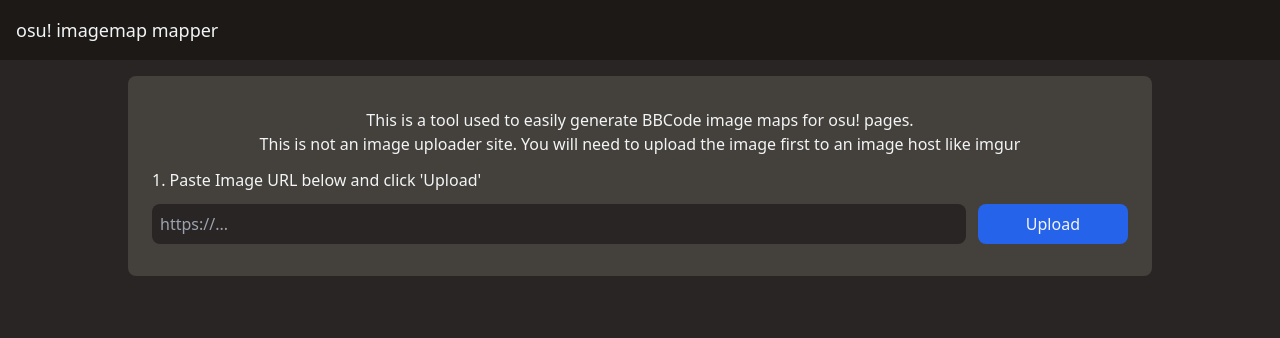
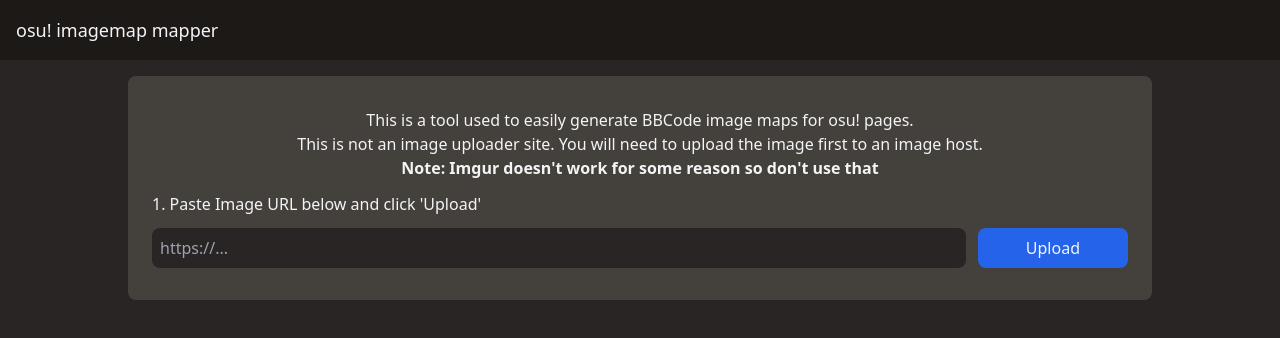
Before and after one commit to stkjoe/osu-imagemap-maker, a React (Vite) app: page / in a window 1280 px wide. Shown: the top 338 px of the page. Built offline with nearby package versions, Linux system fonts and the light colour scheme.

Commit message:
remove imgur recommendation, add note

```diff
--- a/src/App.tsx
+++ b/src/App.tsx
@@ -205,8 +205,9 @@
                     className='text-center'>
                     This is a tool used to easily generate BBCode image maps for osu! pages.
                     <br/>
-                    This is not an image uploader site. You will need to upload the image first to an image host like <a
-                    href='https://imgur.com/upload'>imgur</a>
+                    This is not an image uploader site. You will need to upload the image first to an image host.
+                    <br/>
+                    <b>Note: Imgur doesn't work for some reason so don't use that</b>
 
                 </a>
                 <label htmlFor={INPUT_IMAGE_URL_ID}>
```
